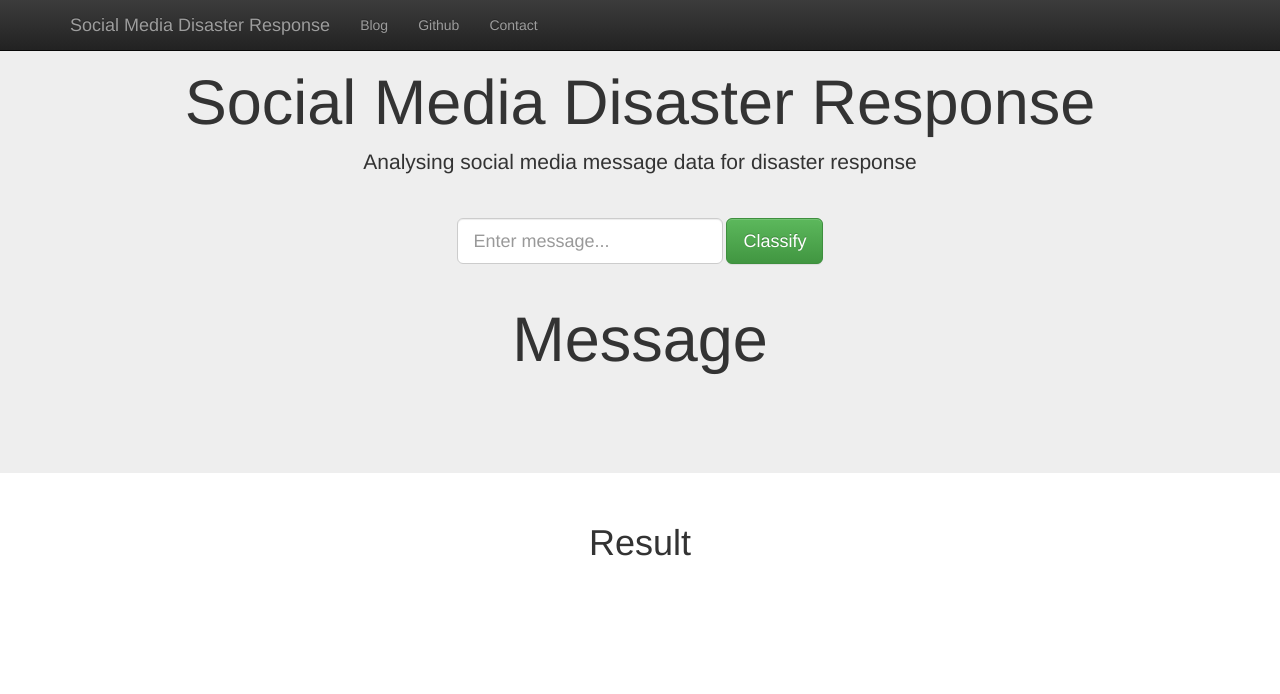
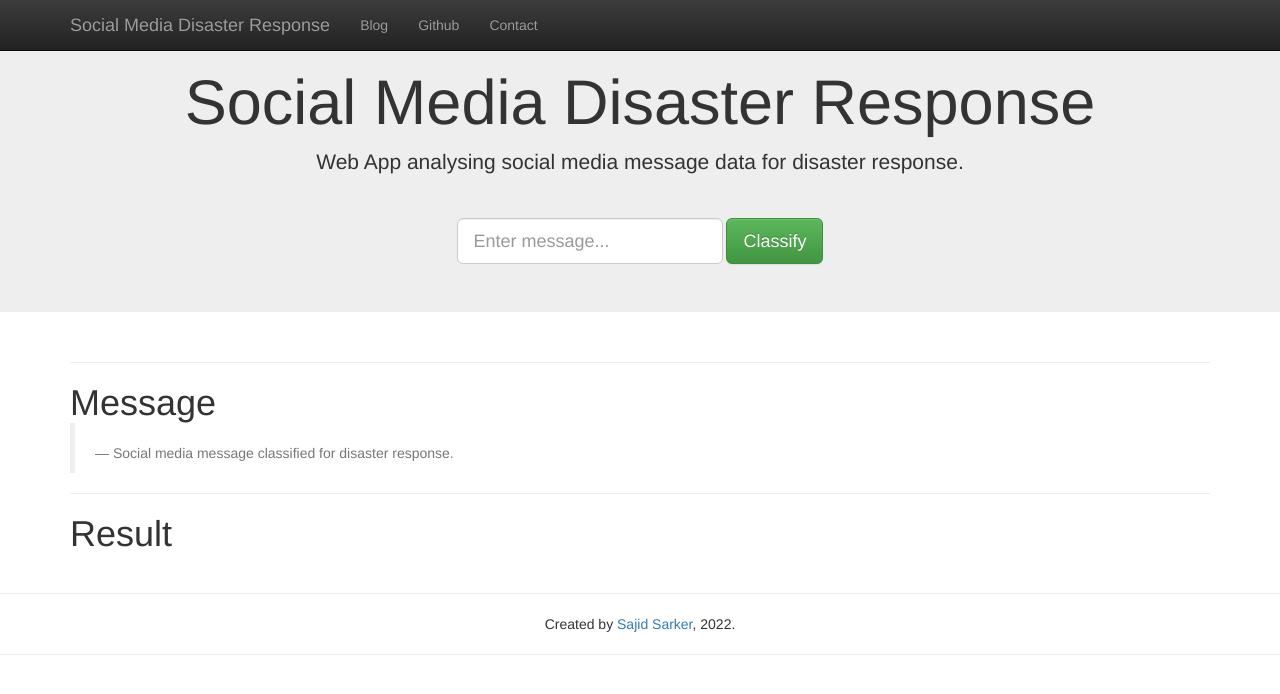
Before and after one commit to sajidsarker/disaster-response, a Flask app: template app/templates/go.html in a window 1280 px wide. Shown: the top 694 px of the page. Run offline with Flask 2, Linux system fonts and the light colour scheme; the template is opened without the code that fills it, so the values that code supplies are empty; parts of the project's set-up code (start-up, migrations or seed data) failed here and were passed over; some libraries are stand-ins or nearby versions.

Commit message:
Web App design changes.

```diff
--- a/app/templates/go.html
+++ b/app/templates/go.html
@@ -3,22 +3,25 @@
 
 {% block message %}
     <hr />
-    <h1 class="text-center">Message</h1>
+    <h1>Message</h>
     <blockquote class="blockquote">
         <p class="mb-0">{{query}}</p>
+        <footer class="blockquote-footer">Social media message classified for disaster response.</footer>
     </blockquote>
 {% endblock %}
 
 {% block content %}
-    <h1 class="text-center">Result</h1>
+    <hr />
+    <h1>Result</h1>
         <ul class="list-group">
             {% for category, classification in classification_result.items() %}
                 {% if classification == 1 %}
-                    <li class="list-group-item list-group-item-success text-center">{{category.replace('_', ' ').title()}}</li>
+                    <li class="list-group-item list-group-item-info d-flex">{{category.replace('_', ' ').title()}}</li>
                 {% else %}
-                    <li class="list-group-item list-group-item-dark text-center">{{category.replace('_', ' ').title()}}</li>
+                    <li class="list-group-item disabled d-flex">{{category.replace('_', ' ').title()}}</li>
                 {% endif %}
             {% endfor %}
+        </ul>
 
         </div>
     </div>
--- a/app/templates/master.html
+++ b/app/templates/master.html
@@ -20,11 +20,16 @@
         <div class="navbar-header">
             <a class="navbar-brand" href="/">Social Media Disaster Response</a>
         </div>
-        <div id="navbar" class="collapse navbar-collapse">
+
+        <!--<button class="navbar-toggler" type="button" data-toggle="collapse" data-target="#collapsibleNavbar">
+            <span class="navbar-toggler-icon"></span>
+        </button>-->
+
+        <div class="collapse navbar-collapse" id="collapsibleNavbar">
             <ul class="nav navbar-nav">
-                <li><a href="https://sajidsarker.github.io/">Blog</a></li>
-                <li><a href="https://github.com/sajidsarker/">Github</a></li>
-                <li><a href="https://sajidsarker.github.io/aboutme">Contact</a></li>
+                <li class="nav-item"><a class="nav-link" href="https://sajidsarker.github.io/">Blog</a></li>
+                <li class="nav-item"><a class="nav-link" href="https://github.com/sajidsarker/disaster-response/">Github</a></li>
+                <li class="nav-item"><a class="nav-link" href="https://sajidsarker.github.io/aboutme">Contact</a></li>
             </ul>
         </div>
     </div>
@@ -34,7 +39,7 @@
 <div class="jumbotron">
     <div class="container">
         <h1 class="text-center">Social Media Disaster Response</h1>
-        <p class="text-center">Analysing social media message data for disaster response</p>
+        <p class="text-center">Web App analysing social media message data for disaster response.</p>
         <hr />
 
         <div class="row">
@@ -49,16 +54,17 @@
                 </center>
             </div>
         </div>
-
-        {% block message %}
-        {% endblock %}
     </div>
 </div>
 
 <div class="container">
+    {% block message %}
+    {% endblock %}
+
     {% block content %}
+        <hr />
         <div class="page-header">
-            <h1 class="text-center">Overview of Training Dataset</h1>
+            <h1>Overview of Training Dataset</h1>
         </div>
     {% endblock %}
 
@@ -67,9 +73,13 @@
     {% endfor %}
 </div>
 
-<div class="container">
-
-</div>
+<hr />
+<footer class="page-footer font-small">
+    <div class="footer-copyright text-center py-3">Created by
+        <a href="https://www.github.com/sajidsarker/disaster-response/">Sajid Sarker</a>, 2022.
+    </div>
+</footer>
+<hr />
 
 <script type="text/javascript">
     const graphs = {{graphJSON | safe}};
```
Also changed, not shown: project.txt (+9 -0 lines), README.md.
